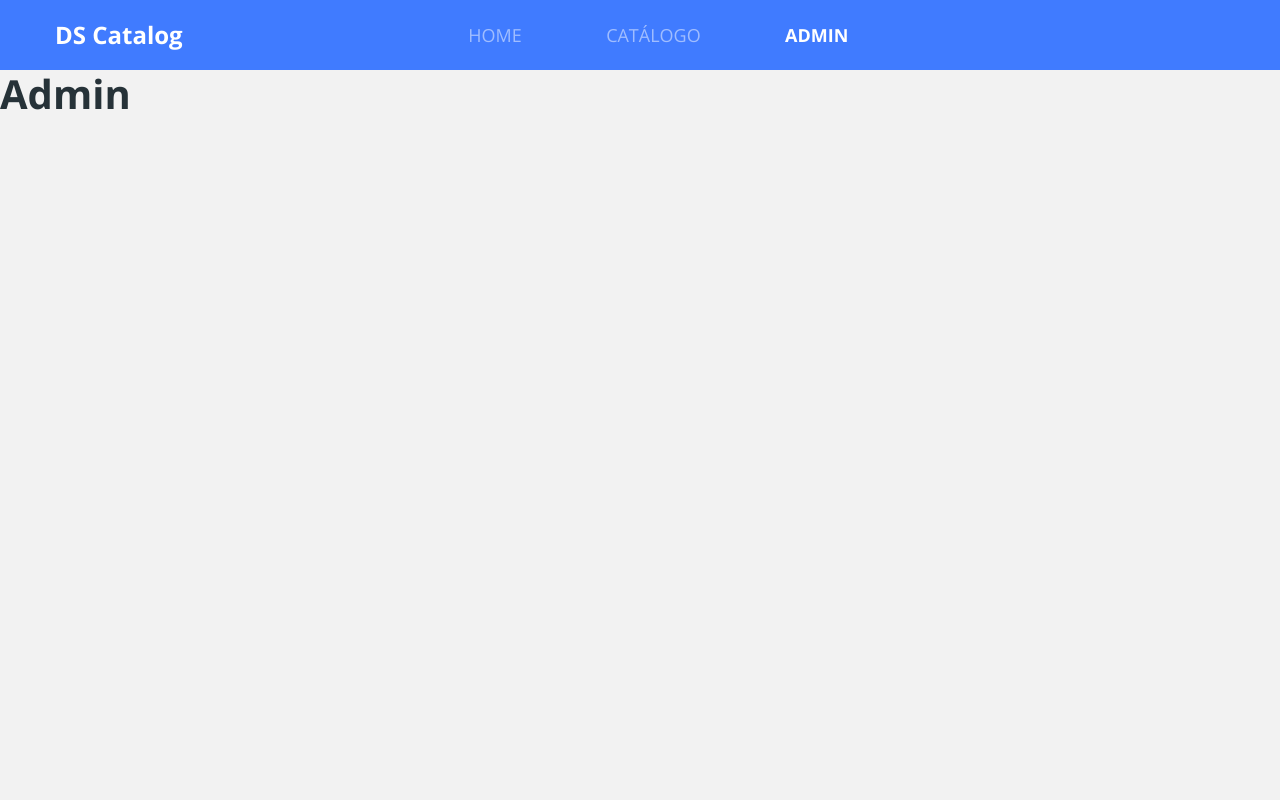
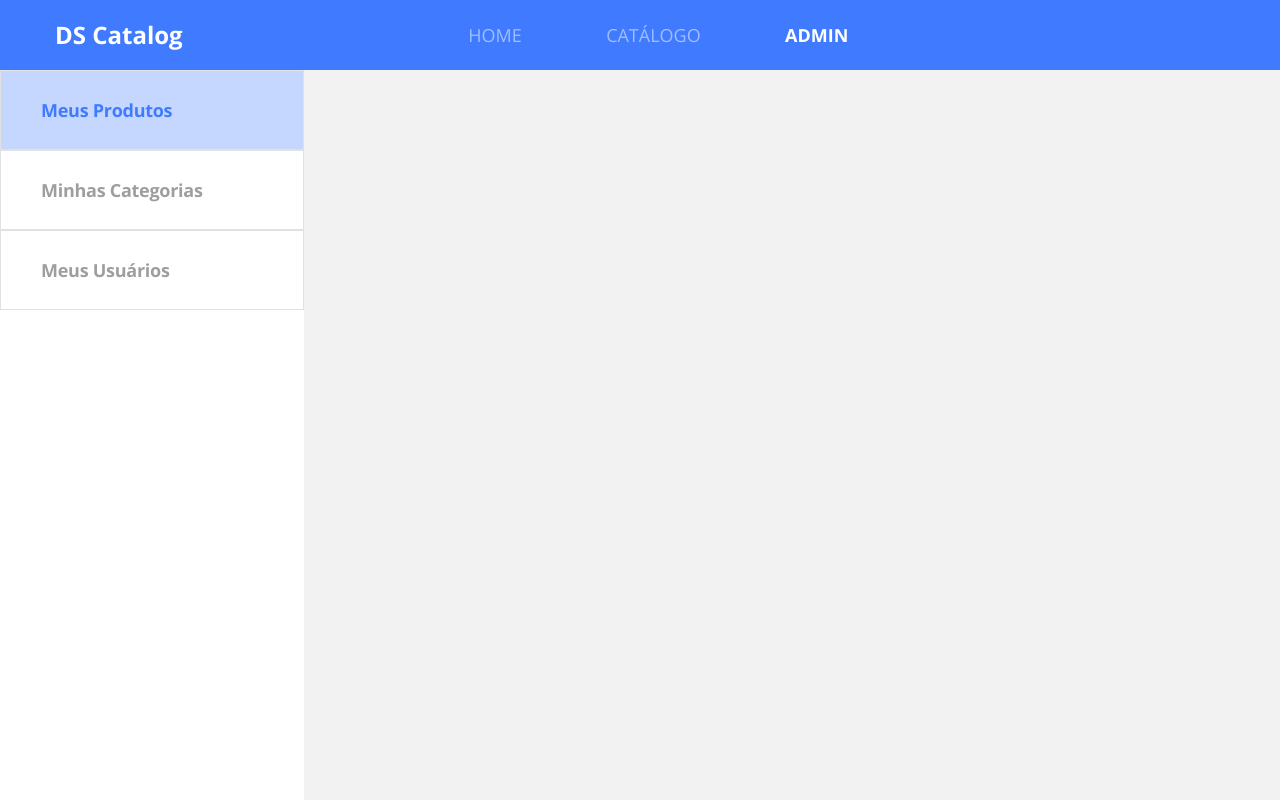
Before and after one commit to tarcnux/dscatalog-bootcamp-devsuperior, a React (Create React App) app in the folder front-web/: page /admin/products in a window 1280 px wide. Built offline with nearby package versions, Linux system fonts and the light colour scheme.

Commit message:
Layout - Componente AdminNavbar

```diff
--- /dev/null
+++ b/front-web/src/pages/Admin/components/AdminNavbar/index.tsx
@@ -0,0 +1,22 @@
+import React from 'react';
+import './styles.scss';
+
+const AdminNavbar = () => (
+    <nav className="admin-nav-container">
+        <ul>
+            <li>
+                <a href="link" className="admin-nav-item active">Meus Produtos</a>
+            </li>
+
+            <li>
+                <a href="link" className="admin-nav-item">Minhas Categorias</a>
+            </li>
+
+            <li>
+                <a href="link" className="admin-nav-item">Meus Usuários</a>
+            </li>
+        </ul>
+    </nav>
+);
+
+export default AdminNavbar;
--- /dev/null
+++ b/front-web/src/pages/Admin/components/AdminNavbar/styles.scss
@@ -0,0 +1,27 @@
+.admin-nav-container {
+    width: 304px;
+    height: calc(100vh - 70px);
+    background-color: #fff;
+}
+
+.admin-nav-item {
+    display: flex;
+    align-items: center;
+    height: 80px;
+    border: 1px solid #e1e1e1;
+    padding-left: 40px;
+    font-weight: bold;
+    font-size: 18px;
+    line-height: 25px;
+    letter-spacing: -0.015em;
+    color: #9e9e9e;
+
+    &.active {
+        color: #407bff;
+        background-color: rgba(64, 123, 255, 0.3);
+    }
+
+    &:hover {
+        color: #407bff;
+    }
+}
--- a/front-web/src/pages/Admin/index.tsx
+++ b/front-web/src/pages/Admin/index.tsx
@@ -1,8 +1,10 @@
-import React from 'react'
+import React from 'react';
+import AdminNavbar from './components/AdminNavbar';
+import './styles.scss';
 
 const Admin = () => (
     <div>
-        <h1>Admin</h1>
+        <AdminNavbar />
     </div>
 );
 
```
Also changed, not shown: front-web/src/pages/Admin/styles.scss (added).
